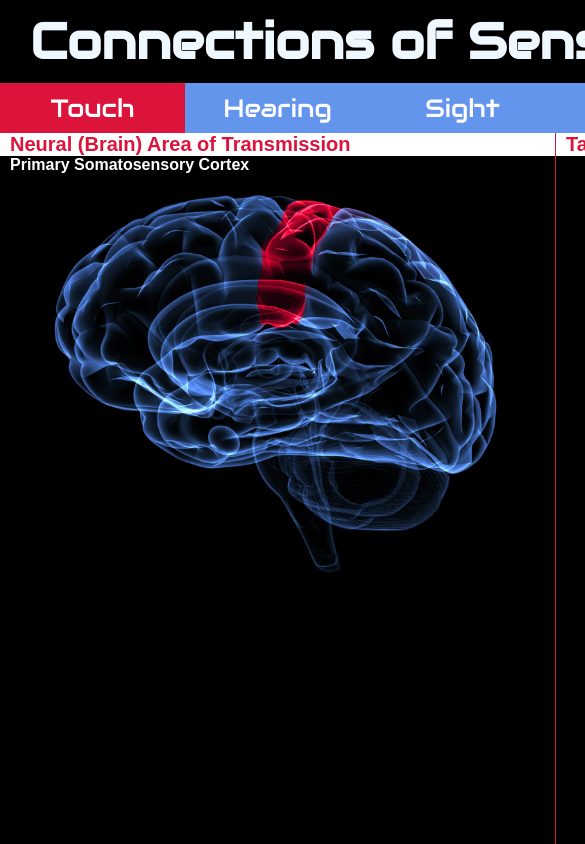
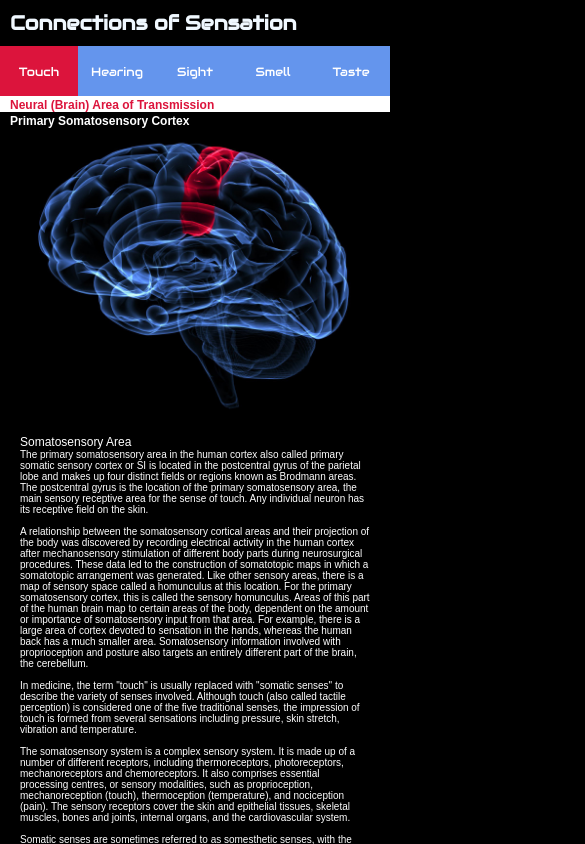
Before and after one commit to Brylliance/coreofsensation, a plain HTML site: page index.html in a window 390 px wide. Both pictures are taken after a click on the link "Touch". Shown: the top 844 px of the page, 585 px wide, since content can reach past the window. Drawn offline with nearby package versions, Linux system fonts and the light colour scheme; a web font is replaced by a local one.

Commit message:
responsive changes

```diff
--- a/connectionsofsensation.css
+++ b/connectionsofsensation.css
@@ -8,8 +8,7 @@ body{
     background-color: black;
     margin: 0;
     font-family: 'Cantarell', sans-serif;
-    min-width: 925px;
-    min-height: 100%;
+    min-width: 320px;
 }
 h1{
     margin: 0;
@@ -137,3 +136,78 @@ main div>img{
 li{
     list-style: none;
 }
+@media (max-width: 770px){
+    h1{
+        padding-left: 20px;
+        font-size: 30px;
+    }
+    .sensation-nav a{
+        font-size: 20px;
+    }
+    main-headings{
+        display: block;
+    }
+    .main-columns{
+        display: block;
+    }
+    .column-left{
+        width: 100%;
+    }
+    .column-right{
+        border: none;
+        padding: 10px;
+        width: 100%;
+    }
+    h2{
+        width: 100%;
+        padding-top: 2px;
+        font-size: 15px;
+    }
+    h3{
+        display: none;
+        padding-top: 2px;
+        font-size: 15px;
+    }
+    h4{
+        padding-top: 2px;
+        font-size: 15px;
+    }
+    .main-wrapper dt{
+        font-size: 15px;
+    }
+    .main-wrapper dd{
+        font-size: 12px;
+    }
+}
+@media (max-width: 600px){
+    .sensation-nav a{
+        font-size: 15px;
+    }
+    h2{
+        padding-top: 2px;
+        font-size: 12px;
+    }
+    h3{
+        padding-top: 2px;
+        font-size: 12px;
+    }
+    h4{
+        padding-top: 2px;
+        font-size: 12px;
+    }
+    .main-wrapper dt{
+        font-size: 12px;
+    }
+    .main-wrapper dd{
+        font-size: 10px;
+    }
+}
+@media (max-width: 490px){
+    h1{
+        padding-left: 10px;
+        font-size: 20px;
+    }
+    .sensation-nav a{
+        font-size: 12px;
+    }
+}
--- a/index.html
+++ b/index.html
@@ -1,6 +1,9 @@
 <!DOCTYPE html>
 <html lang="en">
     <head>
+        <link rel="icon"
+        type="images/logo.png"
+        href="images/braintouch.png">
         <link href='https://fonts.googleapis.com/css?family=Audiowide' rel='stylesheet' type='text/css'>
         <link href='https://fonts.googleapis.com/css?family=Cantarell' rel='stylesheet' type='text/css'>
         <title>Connections of Sensation</title>
```
Also changed, not shown: images/braintouch.png (added), 1 other file.
